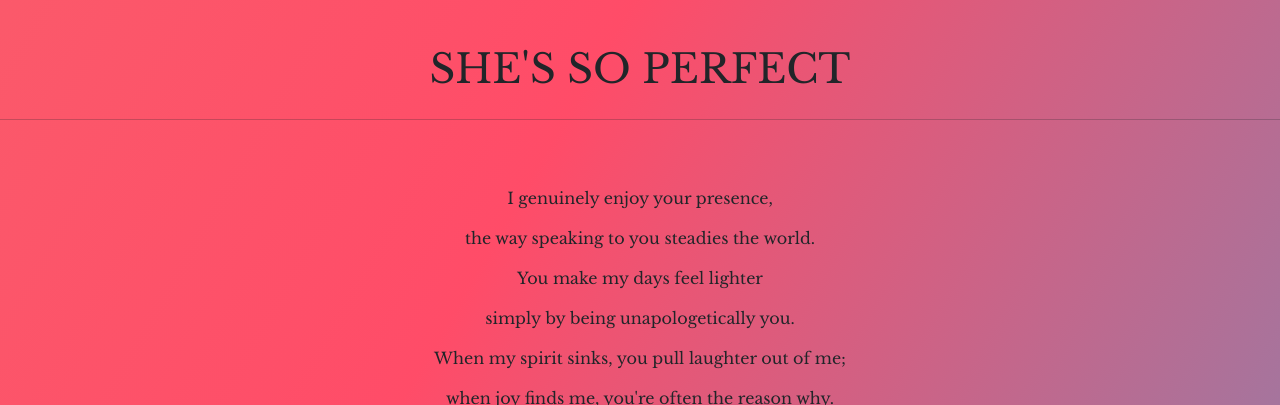
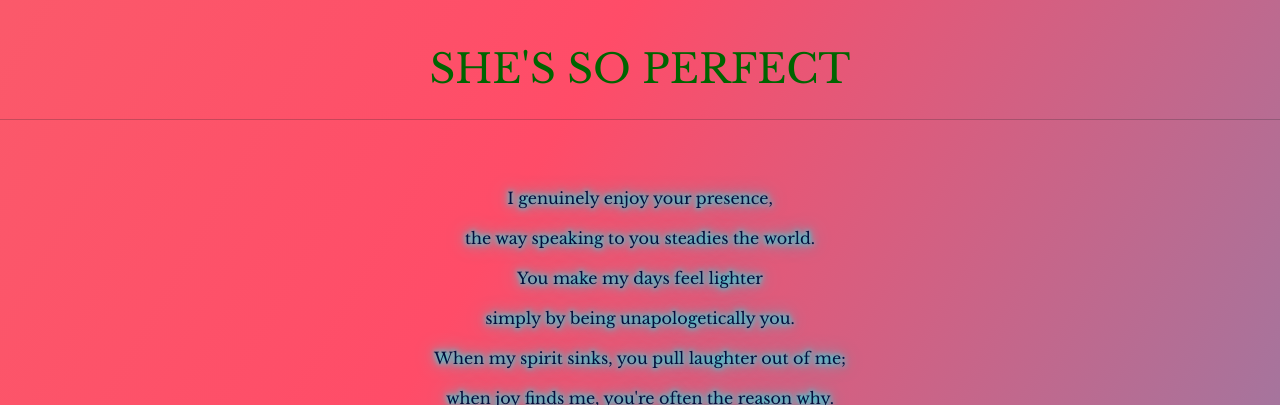
Before and after one commit to user-elk/danielle-website, a plain HTML site: page index.html in a window 1280 px wide. Shown: the part 695-1100 px from the top of the page. Drawn offline with nearby package versions, Linux system fonts and the light colour scheme.

Commit message:
Update styles.css

```diff
--- a/styles.css
+++ b/styles.css
@@ -29,12 +29,14 @@ body {
     align-items: center;
     padding-top: 50px;
     padding-bottom: 50px;
+    color: #050E3C;
+    text-shadow: 0 0 5px #0ff, 0 0 10px #0ff, 0 0 20px #0ff;
 
 }
 
 .subheading {
     padding-bottom: 10px;
-    /*color: darkgreen;*/
+    color: darkgreen;
     text-align: center;
 }
 
```
